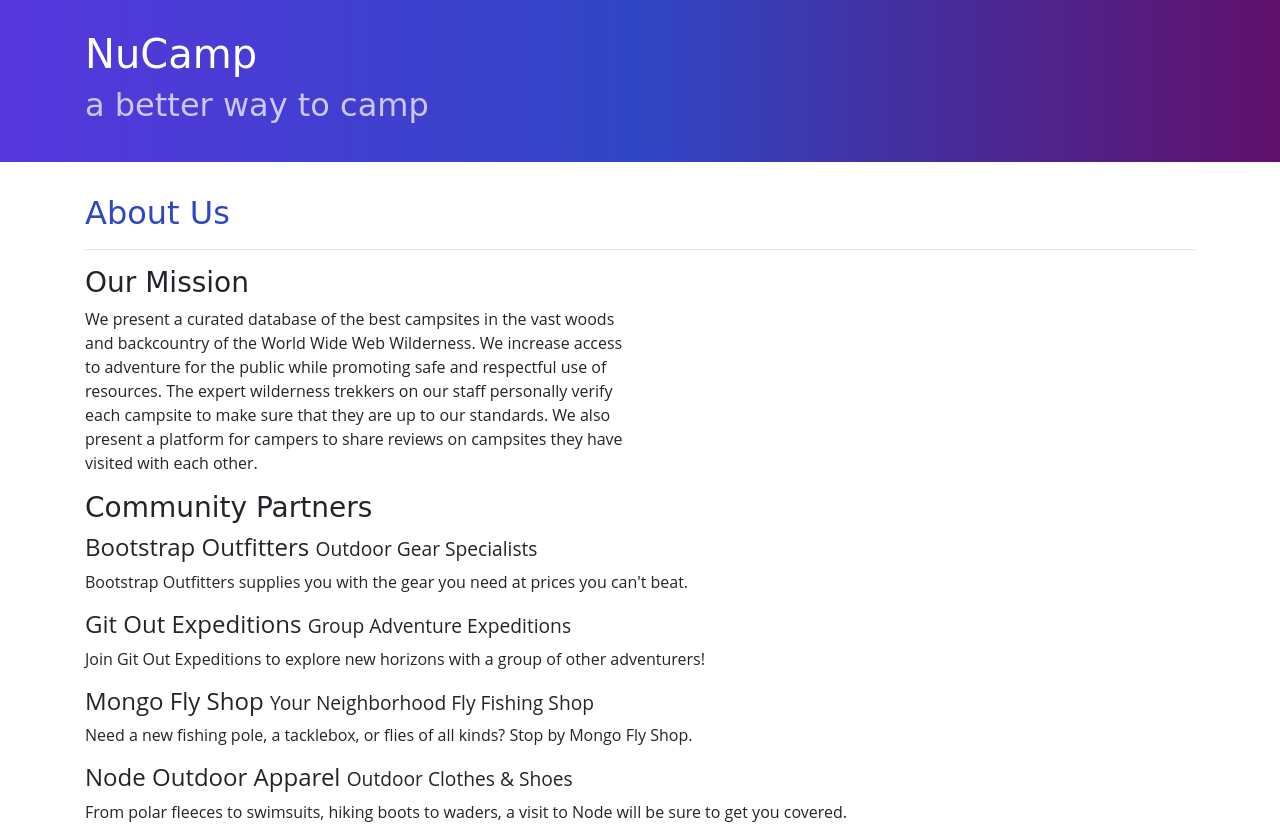
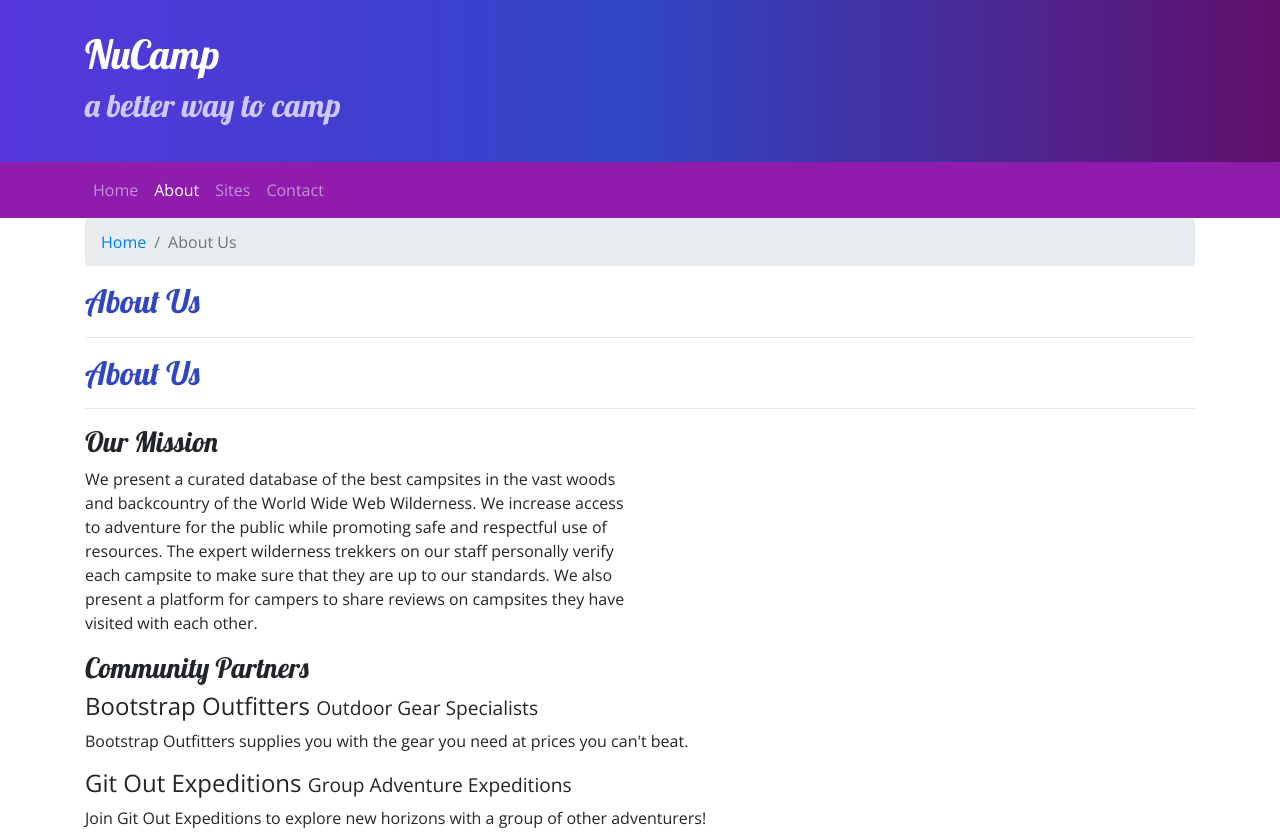
Before and after one commit to jtbahe/nucamp_bootstrap, a website: page aboutus.html in a window 1280 px wide. Shown: the top 833 px of the page. Drawn offline with nearby package versions, Linux system fonts and the light colour scheme.

Commit message:
added navbar to index and about, breadcrumbs in about

```diff
--- a/aboutus.html
+++ b/aboutus.html
@@ -4,6 +4,7 @@
     <meta charset="UTF-8">
     <meta name="viewport" content="width=device-width, initial-scale=1.0">
     <meta http-equiv="X-UA-Compatible" content="ie=edge">
+    <link rel="stylesheet" href="https://fonts.googleapis.com/css?family=Lobster|Open+Sans" />
     <!-- Bootstrap CSS -->
     <link rel="stylesheet" href="node_modules/bootstrap/dist/css/bootstrap.min.css" />
     <link rel="stylesheet" href="css/styles.css">
@@ -21,6 +22,38 @@
             </div>
         </div>
     </header>
+
+    <nav class="navbar navbar-expand-sm navbar-dark sticky-top">
+        <div class="container">
+            <button class="navbar-toggler" type="button" data-toggle="collapse" data-target="#nucampNavbar">
+                <span class="navbar-toggler-icon ml-auto"></span>
+            </button>
+            <div class="collapse navbar-collapse" id="nucampNavbar">
+                <ul class="navbar-nav">
+                    <li class="nav-item"><a href="index.html" class="nav-link">Home</a></li>
+                    <li class="nav-item active"><a href="#" class="nav-link">About</a></li class="nav-item">
+                    <li class="nav-item"><a href="#" class="nav-link">Sites</a></li>
+                    <li class="nav-item"><a href="#" class="nav-link">Contact</a></li>
+                </ul>
+            </div>
+        </div>
+    </nav>
+
+    <div class="container">
+        <div class="row">
+            <div class="col">
+                <ol class="breadcrumb">
+                    <li class="breadcrumb-item">
+                        <a href="index.html">Home</a>
+                    </li>
+                    <li class="breadcrumb-item active">About Us</li>
+                </ol>
+                <h2>About Us</h2>
+                <hr>
+            </div>
+        </div>
+    </div>
+
 
     <div class="container">
         <div class="row">
--- a/css/styles.css
+++ b/css/styles.css
@@ -23,6 +23,7 @@
     padding: 30px;
     background-image: linear-gradient(to right, #5637DD, #3046C5, #60106B);
     color: white;
+    margin: 0;
 }
 
 .row-content {
@@ -30,3 +31,7 @@
     border-bottom: 1px ridge;
     min-height: 200px;
 }
+
+.navbar {
+    background-color: #901cad;
+}
```
Also changed, not shown: index.html (+20 -2 lines).
